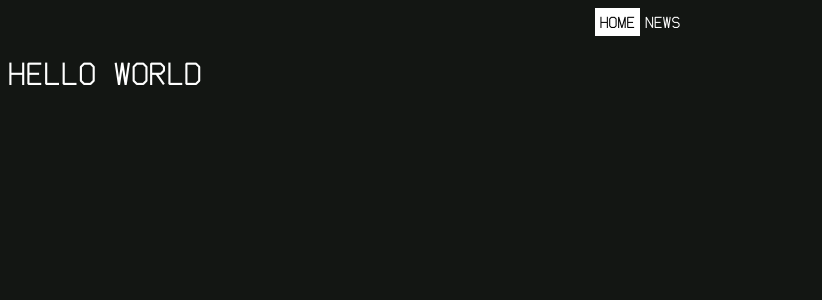
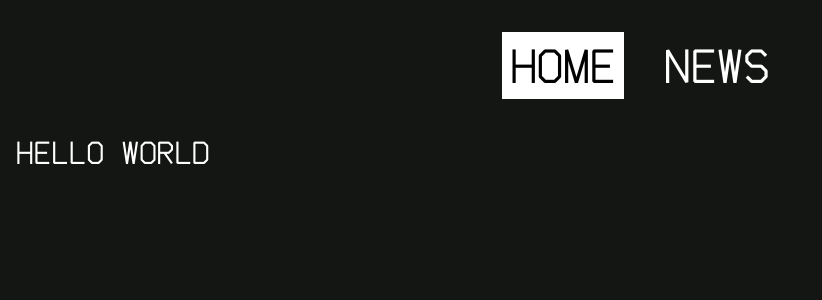
Before and after one commit to ojones28/dcs88-web, a React (Vite) app in the folder frontend/: page / in a window 1280 px wide. Shown: the top 300 px of the page, without its empty margins (0-822 px from the left). Built offline with nearby package versions, Linux system fonts and the light colour scheme; a web font is replaced by a local one.

Commit message:
Navbar style update

```diff
--- a/frontend/src/components/Navbar.jsx
+++ b/frontend/src/components/Navbar.jsx
@@ -2,11 +2,11 @@ import { NavLink } from "react-router";
 
 export default function Navbar() {
     return (
-        <nav className="navbar">
-            <NavLink className={({ isActive }) =>
-                `button ${isActive ? "active" : ""}`
-            } to="/" end>HOME</NavLink>
-            <NavLink className="button" to="/news" end>NEWS</NavLink>
-        </nav>
+        <div className="nav-container">
+            <nav className="navbar">
+                <NavLink className="button" to="/" end>HOME</NavLink>
+                <NavLink className="button" to="/news">NEWS</NavLink>
+            </nav>
+        </div>
     )
 }
--- a/frontend/src/index.css
+++ b/frontend/src/index.css
@@ -26,22 +26,33 @@ body {
     color: var(--primary);
     font-family: 'HornetDisplay', system-ui, sans-serif;
     font-weight: bold;
+    margin: 0;
+}
+
+#root {
+    padding: 1rem;
+}
+
+.nav-container {
+    display: flex;
+    justify-content: center;
 }
 
 .navbar {
-    width: 100%;
     display: flex;
     flex-direction: row;
-    justify-content: center;
+    justify-content: space-between;
 }
 
 .navbar a {
     text-decoration: none;
+    font-size: 3rem;
+    margin: 1rem;
 }
 
 .button {
     color: var(--primary);
-    padding: 5px;
+    padding: 0.5rem;
 }
 
 .button:hover {
```
